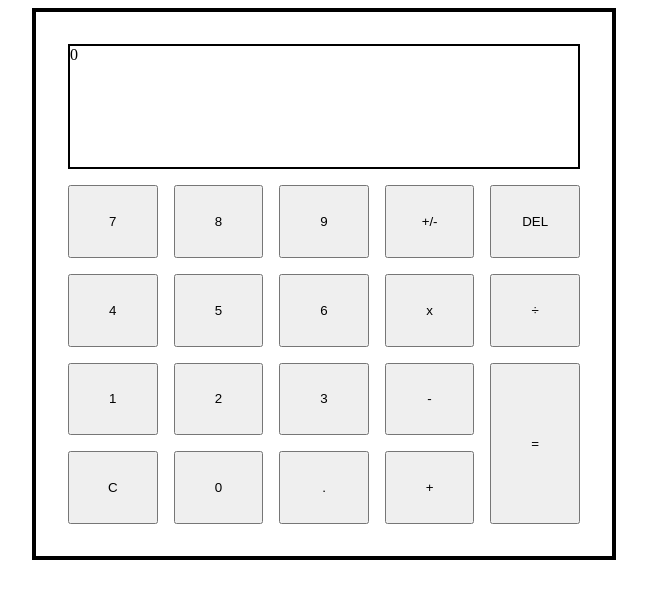
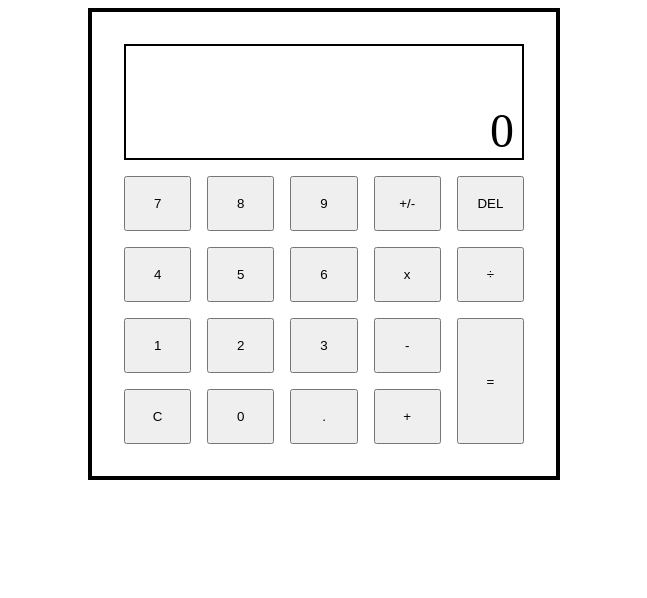
Before and after one commit to rayy-lo/the-odin-project, a plain HTML site: page calculator/index.html in a window 1280 px wide. Shown: the whole page, without its empty margins (316-963 px from the left). Drawn offline with Linux system fonts and the light colour scheme.

Commit message:
Added styling to make input screen smaller

```diff
--- a/calculator/index.css
+++ b/calculator/index.css
@@ -1,18 +1,22 @@
 #calculator {
-  width: 40vw;
-  height: 60vh;
+  width: 400px;
+  height: 50vh;
   border: 4px solid black;
   margin: 0 auto;
   padding: 2em;
   display: grid;
   gap: 1em 1em;
-  grid: auto / repeat(5, 1fr);
+  grid: 25px 75px / repeat(5, 1fr);
 }
 
 .screen {
   border: 2px solid black;
   grid-column: 1 / 6;
   grid-row: 1 / 3;
+  display: flex;
+  flex-direction: column;
+  text-align: end;
+  padding: 1em 0.5em 0;
 }
 
 .equal-btn {
@@ -21,7 +25,13 @@
 }
 
 .history-display {
+  flex: 0 30%;
 }
 
 .input-display {
+  flex: 1;
+  font-size: 3em;
+  display: flex;
+  align-items: end;
+  justify-content: flex-end;
 }
```
